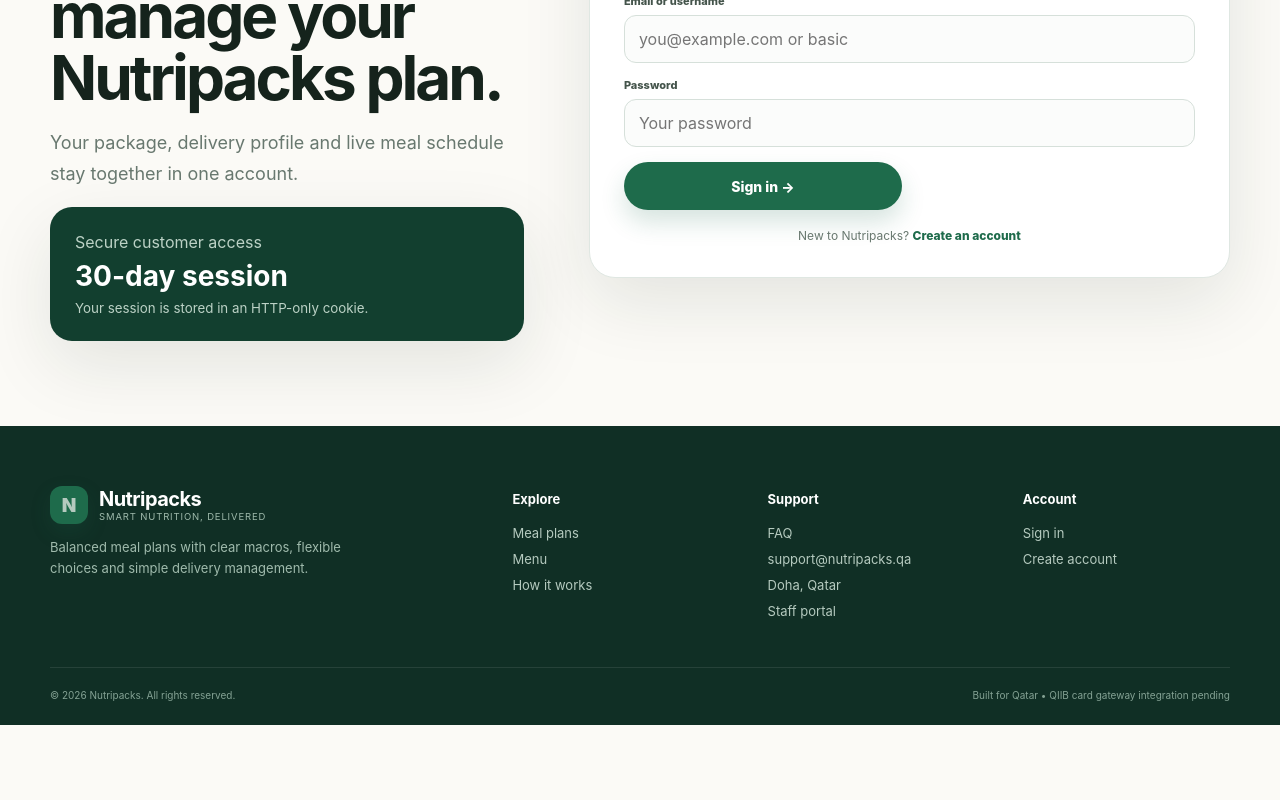
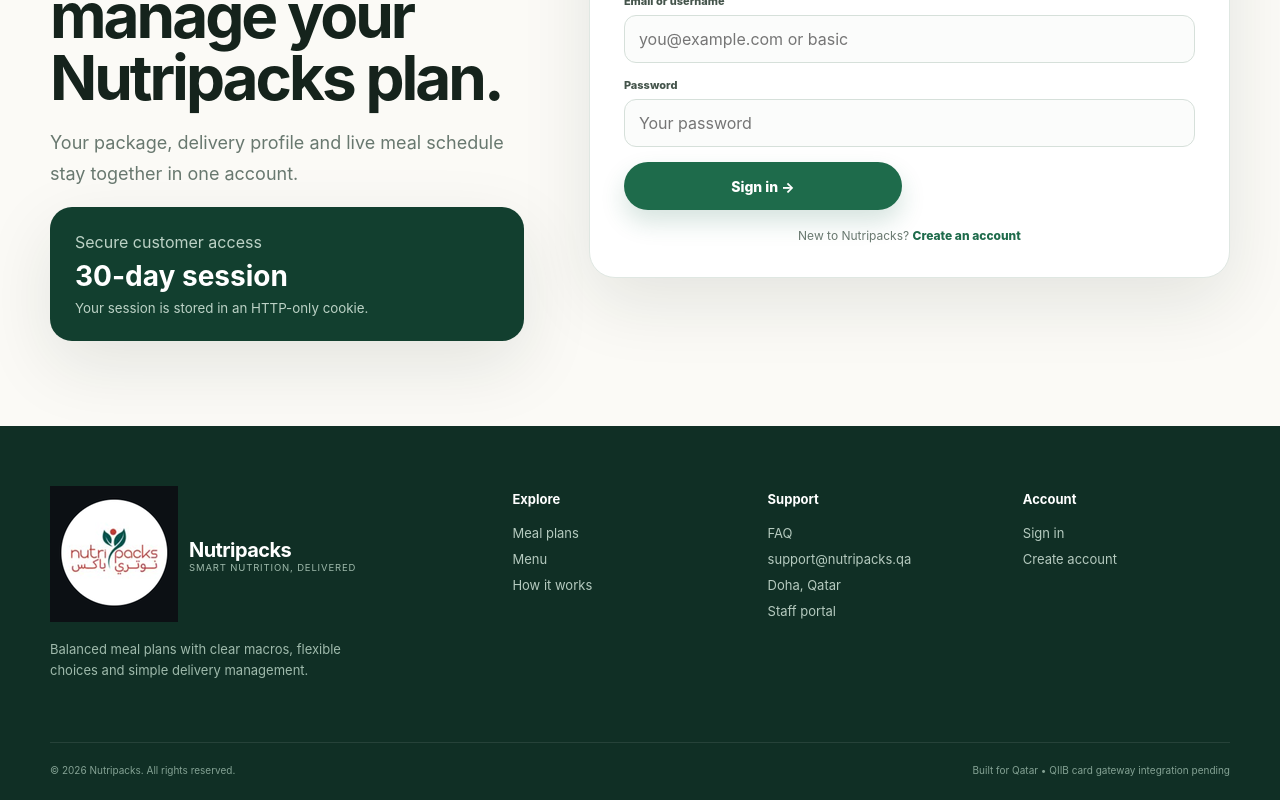
Before and after one commit to testicolos/Nutripacks, a Next.js app: page /login in a window 1280 px wide. Shown: the part 370-1170 px from the top of the page. Before the commit the page ends 1095 px from the top, so only its background shows below. Built offline with nearby package versions, Linux system fonts and the light colour scheme; no server answers.

Commit message:
feat: use Nutripacks logo in site footer

```diff
--- a/app/components/SiteFooter.tsx
+++ b/app/components/SiteFooter.tsx
@@ -1,6 +1,7 @@
 'use client';
 
 import Link from 'next/link';
+import BrandLogo from './BrandLogo';
 import { signOutCustomer, useCustomerAuth } from './useCustomerAuth';
 
 export default function SiteFooter() {
@@ -16,7 +17,7 @@
       <div className="footerGrid">
         <div className="footerBrand">
           <Link className="brandLockup footerLockup" href="/">
-            <span className="brandMark">N</span>
+            <BrandLogo/>
             <span><strong>Nutripacks</strong><small>smart nutrition, delivered</small></span>
           </Link>
           <p>Balanced meal plans with clear macros, flexible choices and simple delivery management.</p>
@@ -61,7 +62,7 @@
           padding: 0;
           border: 0;
           background: transparent;
-          color: #b5cabf;
+          color: #cfe3df;
           font: inherit;
           text-align: left;
           cursor: pointer;
```
